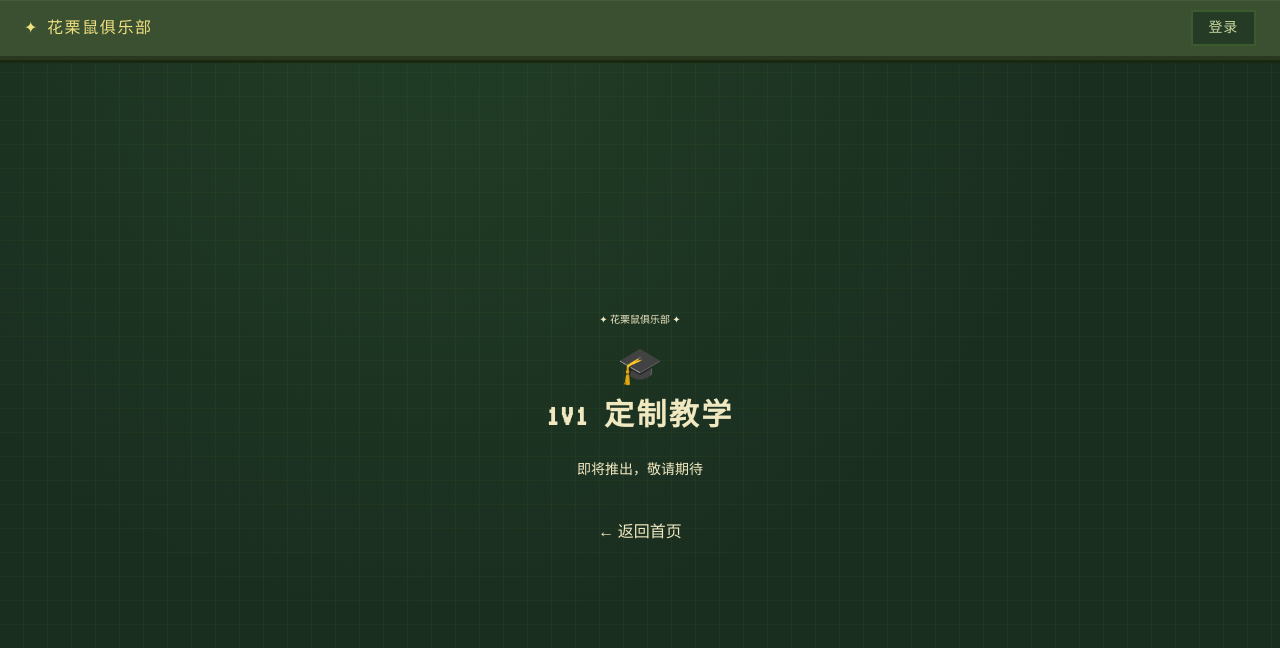
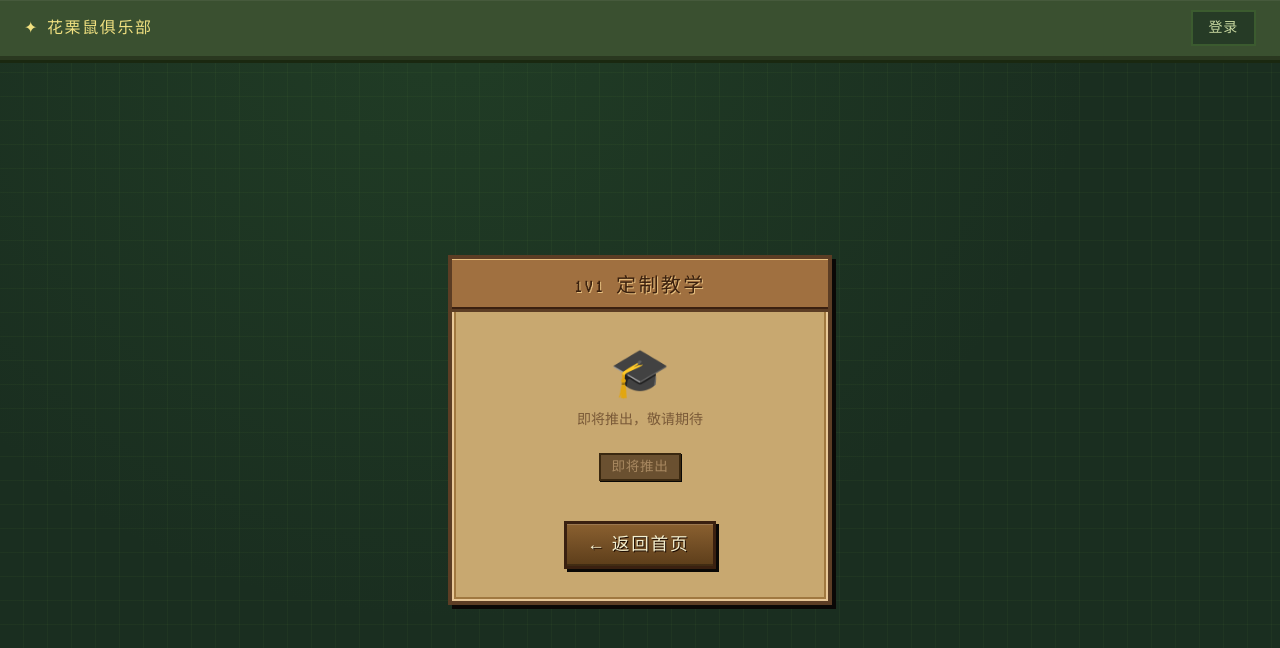
Before and after one commit to kaolengmian7/hls, a Vue app: page /teach in a window 1280 px wide. Shown: the top 648 px of the page. Built offline with nearby package versions, Linux system fonts and the light colour scheme; no server answers.

Commit message:
feat(theme): apply SDV pixel style to placeholder game pages

```diff
--- a/src/games/audition/pages/AuditionPage.vue
+++ b/src/games/audition/pages/AuditionPage.vue
@@ -8,13 +8,16 @@ const router = useRouter();
   <div class="min-h-screen flex flex-col">
     <AppHeader />
     <div class="flex-1 flex flex-col items-center justify-center">
-      <div class="text-center select-none">
-        <div class="rpg-subtitle text-[10px] mb-4 animate-flicker">✦ 花栗鼠俱乐部 ✦</div>
-        <div class="text-4xl mb-4">🎵</div>
-        <h1 class="rpg-title text-3xl font-bold mb-3">试音</h1>
-        <div class="mx-auto max-w-xs rpg-divider mb-6" />
-        <p class="text-parchment-300/70 font-body text-sm mb-8">即将推出，敬请期待</p>
-        <button class="btn-secondary px-6 py-2" @click="router.push('/')">← 返回首页</button>
+      <div class="sdv-panel max-w-sm w-full mx-4 animate-pixel-slide">
+        <div class="sdv-panel-title text-center">试音</div>
+        <div class="p-8 text-center">
+          <div class="text-5xl mb-4">🎵</div>
+          <p class="font-body text-sm text-sdv-text-muted mb-6">即将推出，敬请期待</p>
+          <span class="sdv-badge sdv-badge-gray mb-6 inline-block">即将推出</span>
+          <div class="mt-4">
+            <button class="sdv-btn-secondary px-6 py-2" @click="router.push('/')">← 返回首页</button>
+          </div>
+        </div>
       </div>
     </div>
   </div>
--- a/src/games/poker/pages/PokerPage.vue
+++ b/src/games/poker/pages/PokerPage.vue
@@ -8,13 +8,16 @@ const router = useRouter();
   <div class="min-h-screen flex flex-col">
     <AppHeader />
     <div class="flex-1 flex flex-col items-center justify-center">
-      <div class="text-center select-none">
-        <div class="rpg-subtitle text-[10px] mb-4 animate-flicker">✦ 花栗鼠俱乐部 ✦</div>
-        <div class="text-4xl mb-4">🃏</div>
-        <h1 class="rpg-title text-3xl font-bold mb-3">摸红扑克牌</h1>
-        <div class="mx-auto max-w-xs rpg-divider mb-6" />
-        <p class="text-parchment-300/70 font-body text-sm mb-8">即将推出，敬请期待</p>
-        <button class="btn-secondary px-6 py-2" @click="router.push('/')">← 返回首页</button>
+      <div class="sdv-panel max-w-sm w-full mx-4 animate-pixel-slide">
+        <div class="sdv-panel-title text-center">摸红扑克牌</div>
+        <div class="p-8 text-center">
+          <div class="text-5xl mb-4">🃏</div>
+          <p class="font-body text-sm text-sdv-text-muted mb-6">即将推出，敬请期待</p>
+          <span class="sdv-badge sdv-badge-gray mb-6 inline-block">即将推出</span>
+          <div class="mt-4">
+            <button class="sdv-btn-secondary px-6 py-2" @click="router.push('/')">← 返回首页</button>
+          </div>
+        </div>
       </div>
     </div>
   </div>
--- a/src/games/teach/pages/TeachPage.vue
+++ b/src/games/teach/pages/TeachPage.vue
@@ -8,13 +8,16 @@ const router = useRouter();
   <div class="min-h-screen flex flex-col">
     <AppHeader />
     <div class="flex-1 flex flex-col items-center justify-center">
-      <div class="text-center select-none">
-        <div class="rpg-subtitle text-[10px] mb-4 animate-flicker">✦ 花栗鼠俱乐部 ✦</div>
-        <div class="text-4xl mb-4">🎓</div>
-        <h1 class="rpg-title text-3xl font-bold mb-3">1V1 定制教学</h1>
-        <div class="mx-auto max-w-xs rpg-divider mb-6" />
-        <p class="text-parchment-300/70 font-body text-sm mb-8">即将推出，敬请期待</p>
-        <button class="btn-secondary px-6 py-2" @click="router.push('/')">← 返回首页</button>
+      <div class="sdv-panel max-w-sm w-full mx-4 animate-pixel-slide">
+        <div class="sdv-panel-title text-center">1V1 定制教学</div>
+        <div class="p-8 text-center">
+          <div class="text-5xl mb-4">🎓</div>
+          <p class="font-body text-sm text-sdv-text-muted mb-6">即将推出，敬请期待</p>
+          <span class="sdv-badge sdv-badge-gray mb-6 inline-block">即将推出</span>
+          <div class="mt-4">
+            <button class="sdv-btn-secondary px-6 py-2" @click="router.push('/')">← 返回首页</button>
+          </div>
+        </div>
       </div>
     </div>
   </div>
```
